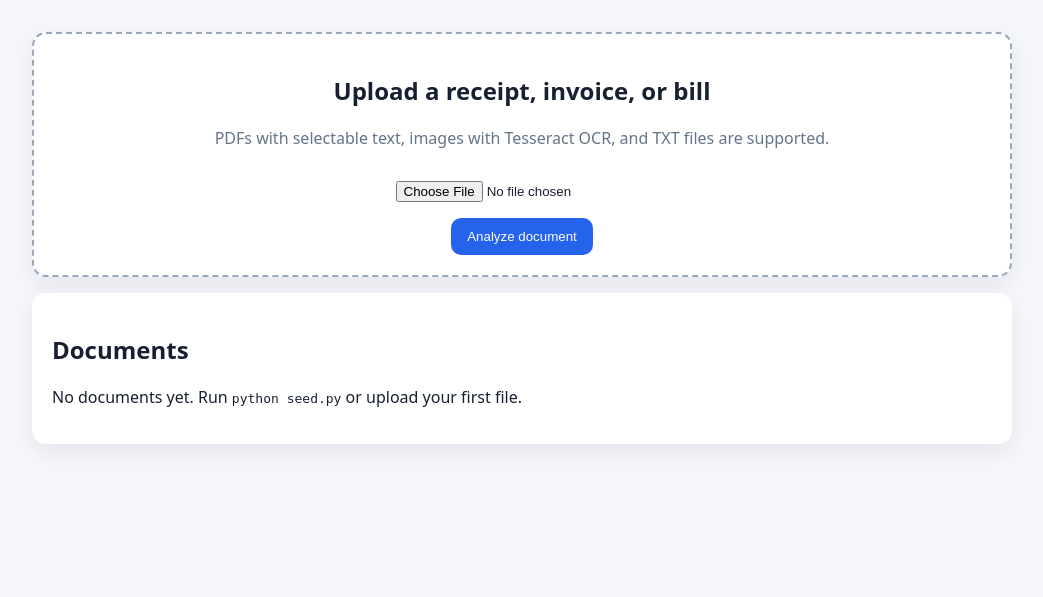
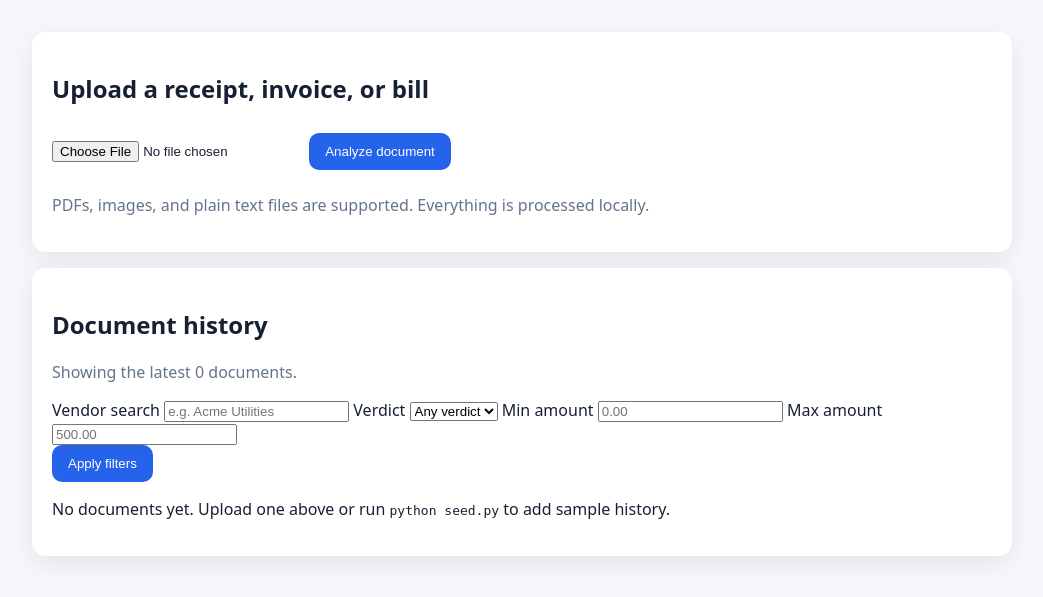
Before and after one commit to ahmadbinshafqat/brain-edge-alert, a FastAPI app: page / in a window 1280 px wide. Shown: the part 140-737 px from the top of the page, without its empty margins (118-1161 px from the left). Run offline with FastAPI, Linux system fonts and the light colour scheme; parts of the project's set-up code (start-up, migrations or seed data) failed here and were passed over.

Commit message:
brain: Add vendor history filtering and search

```diff
--- a/app/main.py
+++ b/app/main.py
@@ -1,94 +1,153 @@
-import os
 import shutil
 from pathlib import Path
-from fastapi import Depends, FastAPI, File, HTTPException, Request, UploadFile
+from typing import Optional
+from uuid import uuid4
+
+from fastapi import Depends, FastAPI, File, HTTPException, Query, Request, UploadFile
 from fastapi.responses import HTMLResponse, RedirectResponse
 from fastapi.templating import Jinja2Templates
-from sqlalchemy.orm import Session
+from sqlalchemy import func
+from sqlalchemy.orm import Session, joinedload
 
 from app.config import settings
 from app.database import Base, engine, get_db
-from app.models import Document, Match
+from app.models import Document, DocumentMatch
 from app.services.analyzer import analyze_document
-from app.services.embedding import text_embedding_json
+from app.services.embedding import dumps_embedding, loads_embedding
 from app.services.extractor import extract_text
-from app.services.parser import parse_document_fields
+from app.services.parser import parse_document
 
 Base.metadata.create_all(bind=engine)
 Path(settings.upload_dir).mkdir(parents=True, exist_ok=True)
 
+app = FastAPI(title="Edge Alert")
 templates = Jinja2Templates(directory="app/templates")
-app = FastAPI(title="Edge Alert")
+
+ALLOWED_VERDICTS = {"normal", "review", "unusual"}
 
 
 @app.get("/", response_class=HTMLResponse)
-def index(request: Request, db: Session = Depends(get_db)):
-    documents = db.query(Document).order_by(Document.created_at.desc()).all()
-    return templates.TemplateResponse("index.html", {"request": request, "documents": documents})
+def index(
+    request: Request,
+    db: Session = Depends(get_db),
+    vendor: str = Query("", description="Search vendor names"),
+    verdict: str = Query("", description="Filter by verdict"),
+    min_amount: Optional[float] = Query(None, ge=0, description="Minimum document total"),
+    max_amount: Optional[float] = Query(None, ge=0, description="Maximum document total"),
+):
+    vendor = vendor.strip()
+    verdict = verdict.strip().lower()
+
+    if verdict and verdict not in ALLOWED_VERDICTS:
+        verdict = ""
+
+    amount_error = None
+    if min_amount is not None and max_amount is not None and min_amount > max_amount:
+        amount_error = "Minimum amount cannot be greater than maximum amount. Showing unbounded amount results."
+        min_amount = None
+        max_amount = None
+
+    query = db.query(Document)
+
+    if vendor:
+        query = query.filter(Document.vendor.ilike(f"%{vendor}%"))
+    if verdict:
+        query = query.filter(Document.verdict == verdict)
+    if min_amount is not None:
+        query = query.filter(Document.total_amount.isnot(None), Document.total_amount >= min_amount)
+    if max_amount is not None:
+        query = query.filter(Document.total_amount.isnot(None), Document.total_amount <= max_amount)
+
+    documents = query.order_by(Document.created_at.desc()).limit(100).all()
+    total_count = db.query(func.count(Document.id)).scalar() or 0
+    filtered_count = len(documents)
+    filters_active = bool(vendor or verdict or min_amount is not None or max_amount is not None)
+
+    return templates.TemplateResponse(
+        "index.html",
+        {
+            "request": request,
+            "documents": documents,
+            "total_count": total_count,
+            "filtered_count": filtered_count,
+            "filters_active": filters_active,
+            "filters": {
+                "vendor": vendor,
+                "verdict": verdict,
+                "min_amount": "" if min_amount is None else min_amount,
+                "max_amount": "" if max_amount is None else max_amount,
+            },
+            "amount_error": amount_error,
+            "allowed_verdicts": ["normal", "review", "unusual"],
+        },
+    )
 
 
 @app.post("/upload")
-async def upload(file: UploadFile = File(...), db: Session = Depends(get_db)):
-    if not file.filename:
-        raise HTTPException(status_code=400, detail="No filename provided")
+async def upload_document(file: UploadFile = File(...), db: Session = Depends(get_db)):
+    original_name = Path(file.filename or "upload").name
+    stored_name = f"{uuid4().hex}_{original_name}"
+    stored_path = Path(settings.upload_dir) / stored_name
 
-    safe_name = os.path.basename(file.filename).replace(" ", "_")
-    stored_path = Path(settings.upload_dir) / safe_name
-    counter = 1
-    while stored_path.exists():
-        stored_path = Path(settings.upload_dir) / f"{stored_path.stem}_{counter}{stored_path.suffix}"
-        counter += 1
+    with stored_path.open("wb") as output:
+        shutil.copyfileobj(file.file, output)
 
-    with stored_path.open("wb") as out:
-        shutil.copyfileobj(file.file, out)
+    extracted_text = extract_text(stored_path, file.content_type or "")
+    parsed = parse_document(extracted_text)
 
-    text = extract_text(str(stored_path), file.content_type or "")
-    fields = parse_document_fields(text, safe_name)
+    past_documents = db.query(Document).order_by(Document.created_at.desc()).all()
+    analysis = analyze_document(parsed, extracted_text, past_documents)
 
-    doc = Document(
-        filename=stored_path.name,
-        vendor=fields.vendor,
-        total=fields.total,
-        date=fields.date,
-        text=text,
-        embedding=text_embedding_json(text),
-        verdict="review",
-        anomaly_score=0.0,
-        explanation="Pending analysis.",
+    document = Document(
+        filename=original_name,
+        stored_path=str(stored_path),
+        content_type=file.content_type,
+        extracted_text=extracted_text,
+        vendor=parsed.vendor,
+        document_date=parsed.document_date,
+        total_amount=parsed.total_amount,
+        verdict=analysis.verdict,
+        explanation=analysis.explanation,
+        embedding=dumps_embedding(analysis.embedding),
     )
-    db.add(doc)
+    db.add(document)
     db.flush()
 
-    result = analyze_document(db, doc)
-    doc.verdict = result.verdict
-    doc.anomaly_score = result.score
-    doc.explanation = result.explanation
+    for match in analysis.matches:
+        db.add(
+            DocumentMatch(
+                document_id=document.id,
+                matched_document_id=match.document_id,
+                similarity=match.similarity,
+                reason=match.reason,
+            )
+        )
+
     db.commit()
-
-    return RedirectResponse(url=f"/documents/{doc.id}", status_code=303)
+    return RedirectResponse(url=f"/documents/{document.id}", status_code=303)
 
 
 @app.get("/documents/{document_id}", response_class=HTMLResponse)
 def document_detail(document_id: int, request: Request, db: Session = Depends(get_db)):
-    doc = db.query(Document).filter(Document.id == document_id).first()
-    if not doc:
+    document = (
+        db.query(Document)
+        .options(joinedload(Document.matches).joinedload(DocumentMatch.matched_document))
+        .filter(Document.id == document_id)
+        .first()
+    )
+    if not document:
         raise HTTPException(status_code=404, detail="Document not found")
-    matches = db.query(Match).filter(Match.document_id == document_id).order_by(Match.similarity.desc()).all()
-    return templates.TemplateResponse("detail.html", {"request": request, "doc": doc, "matches": matches})
+
+    return templates.TemplateResponse(
+        "detail.html",
+        {
+            "request": request,
+            "document": document,
+            "embedding_dimensions": len(loads_embedding(document.embedding)),
+        },
+    )
 
 
-@app.get("/api/documents/{document_id}")
-def document_json(document_id: int, db: Session = Depends(get_db)):
-    doc = db.query(Document).filter(Document.id == document_id).first()
-    if not doc:
-        raise HTTPException(status_code=404, detail="Document not found")
-    return {
-        "id": doc.id,
-        "filename": doc.filename,
-        "vendor": doc.vendor,
-        "total": doc.total,
-        "date": doc.date,
-        "verdict": doc.verdict,
-        "anomaly_score": doc.anomaly_score,
-        "explanation": doc.explanation,
-    }
+@app.get("/health")
+def health():
+    return {"status": "ok"}
--- a/app/templates/index.html
+++ b/app/templates/index.html
@@ -1,35 +1,108 @@
 {% extends "base.html" %}
+
 {% block content %}
-<section class="card upload">
+<section class="card">
   <h2>Upload a receipt, invoice, or bill</h2>
-  <p class="muted">PDFs with selectable text, images with Tesseract OCR, and TXT files are supported.</p>
-  <form action="/upload" method="post" enctype="multipart/form-data">
-    <input type="file" name="file" required accept=".pdf,.png,.jpg,.jpeg,.tif,.tiff,.bmp,.webp,.txt,.csv,.md">
-    <br>
+  <form action="/upload" method="post" enctype="multipart/form-data" class="upload-form">
+    <input type="file" name="file" required>
     <button type="submit">Analyze document</button>
   </form>
+  <p class="muted">PDFs, images, and plain text files are supported. Everything is processed locally.</p>
 </section>
 
 <section class="card">
-  <h2>Documents</h2>
+  <div class="section-header">
+    <div>
+      <h2>Document history</h2>
+      <p class="muted">
+        {% if filters_active %}
+          Showing {{ filtered_count }} matching document{% if filtered_count != 1 %}s{% endif %} from {{ total_count }} total.
+        {% else %}
+          Showing the latest {{ documents|length }} document{% if documents|length != 1 %}s{% endif %}.
+        {% endif %}
+      </p>
+    </div>
+  </div>
+
+  <form action="/" method="get" class="filter-form">
+    <label>
+      Vendor search
+      <input type="search" name="vendor" value="{{ filters.vendor }}" placeholder="e.g. Acme Utilities">
+    </label>
+
+    <label>
+      Verdict
+      <select name="verdict">
+        <option value="" {% if not filters.verdict %}selected{% endif %}>Any verdict</option>
+        {% for item in allowed_verdicts %}
+          <option value="{{ item }}" {% if filters.verdict == item %}selected{% endif %}>{{ item }}</option>
+        {% endfor %}
+      </select>
+    </label>
+
+    <label>
+      Min amount
+      <input type="number" name="min_amount" value="{{ filters.min_amount }}" min="0" step="0.01" placeholder="0.00">
+    </label>
+
+    <label>
+      Max amount
+      <input type="number" name="max_amount" value="{{ filters.max_amount }}" min="0" step="0.01" placeholder="500.00">
+    </label>
+
+    <div class="filter-actions">
+      <button type="submit">Apply filters</button>
+      {% if filters_active %}
+        <a href="/" class="button secondary">Clear</a>
+      {% endif %}
+    </div>
+  </form>
+
+  {% if amount_error %}
+    <p class="alert warning">{{ amount_error }}</p>
+  {% endif %}
+
   {% if documents %}
+    <div class="table-wrap">
       <table>
-    <thead><tr><th>Verdict</th><th>Vendor</th><th>Total</th><th>Date</th><th>Explanation</th><th></th></tr></thead>
+        <thead>
+          <tr>
+            <th>Uploaded</th>
+            <th>Vendor</th>
+            <th>Date</th>
+            <th>Total</th>
+            <th>Verdict</th>
+            <th></th>
+          </tr>
+        </thead>
         <tbody>
           {% for doc in documents %}
             <tr>
-        <td><span class="badge {{ doc.verdict }}">{{ doc.verdict }}</span><br><span class="muted">score {{ '%.2f'|format(doc.anomaly_score) }}</span></td>
-        <td>{{ doc.vendor or 'Unknown' }}<br><span class="muted">{{ doc.filename }}</span></td>
-        <td>{% if doc.total is not none %}${{ '%.2f'|format(doc.total) }}{% else %}—{% endif %}</td>
-        <td>{{ doc.date or '—' }}</td>
-        <td>{{ doc.explanation }}</td>
-        <td><a class="button" href="/documents/{{ doc.id }}">Open</a></td>
+              <td>{{ doc.created_at.strftime('%Y-%m-%d %H:%M') }}</td>
+              <td>
+                {% if doc.vendor %}
+                  <a href="/?vendor={{ doc.vendor|urlencode }}">{{ doc.vendor }}</a>
+                {% else %}
+                  <span class="muted">Unknown</span>
+                {% endif %}
+              </td>
+              <td>{{ doc.document_date or '—' }}</td>
+              <td>{% if doc.total_amount is not none %}${{ '%.2f'|format(doc.total_amount) }}{% else %}—{% endif %}</td>
+              <td><span class="badge badge-{{ doc.verdict }}">{{ doc.verdict }}</span></td>
+              <td><a href="/documents/{{ doc.id }}">Review</a></td>
             </tr>
           {% endfor %}
         </tbody>
       </table>
+    </div>
   {% else %}
-    <p>No documents yet. Run <code>python seed.py</code> or upload your first file.</p>
+    <p class="empty">
+      {% if filters_active %}
+        No documents match these filters. Try a broader vendor search, another verdict, or a wider amount range.
+      {% else %}
+        No documents yet. Upload one above or run <code>python seed.py</code> to add sample history.
+      {% endif %}
+    </p>
   {% endif %}
 </section>
 {% endblock %}
```
Also changed, not shown: CHANGES.md (added, +30 -0 lines), app/models.py (+31 -15 lines), app/services/parser.py (+108 -43 lines), app/templates/detail.html (+40 -17 lines). Lines whose indentation alone changed are shown as unchanged.
